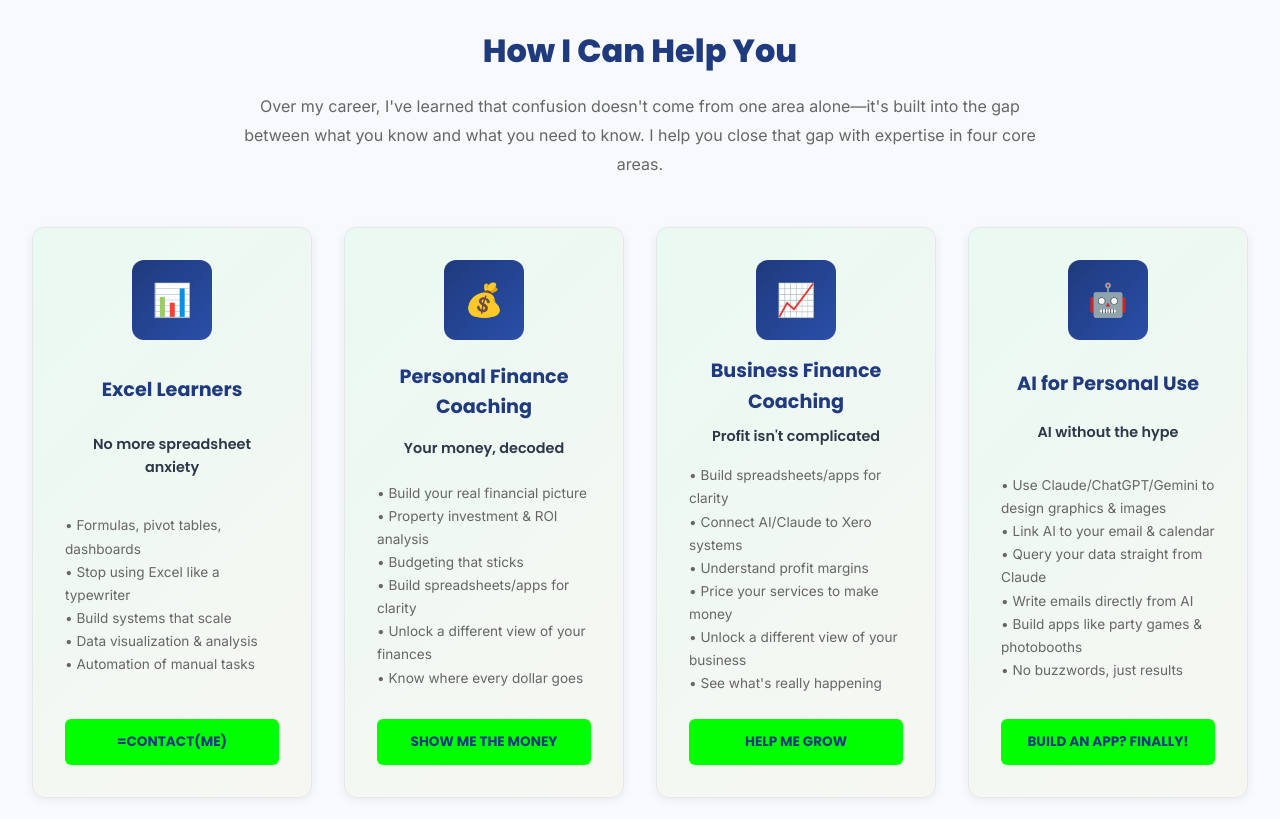
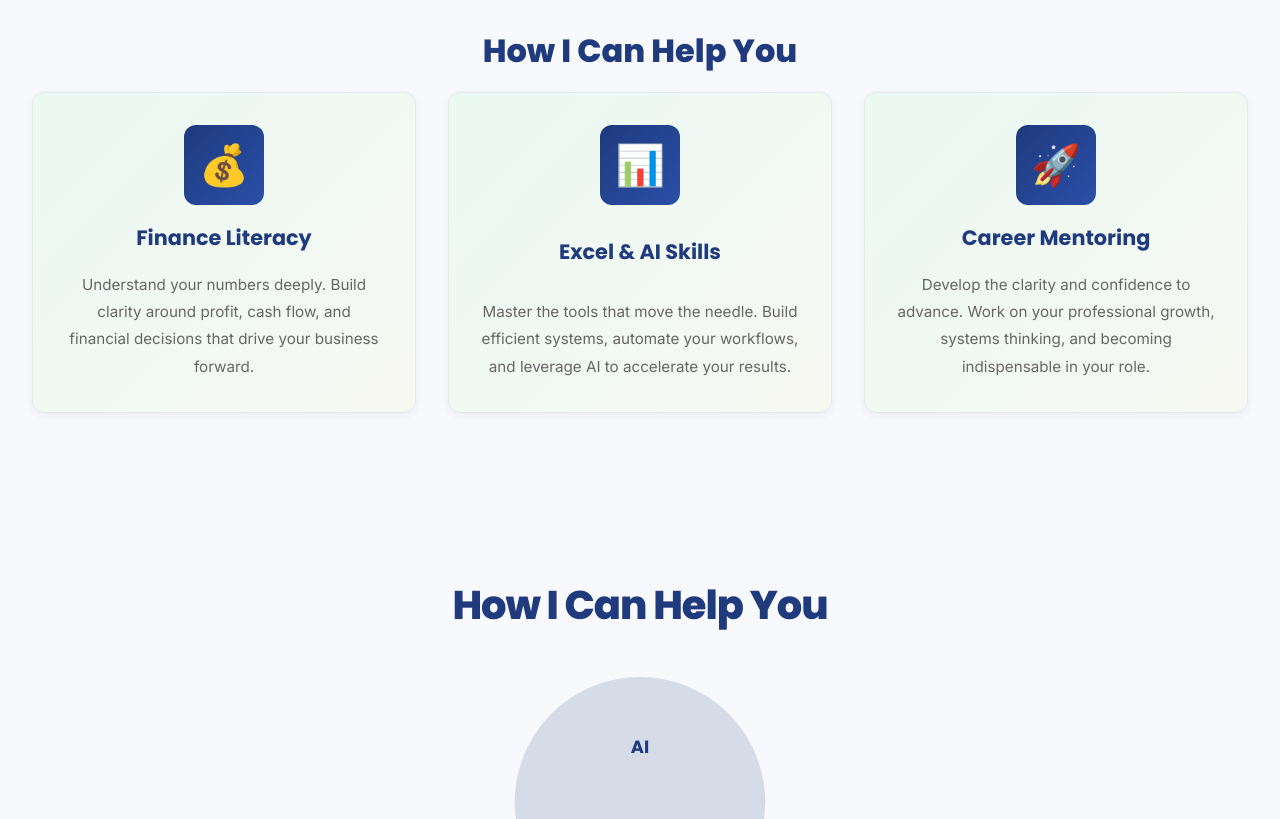
Before and after one commit to aarcheco/appcoaching-website, a React (Create React App) app: page / in a window 1280 px wide. Shown: the part 1240-2059 px from the top of the page. Built offline with nearby package versions, Linux system fonts and the light colour scheme.

Commit message:
fix: Update homepage How I Can Help You with three pillars and fix synthesis paragraph styling

```diff
--- a/src/App.jsx
+++ b/src/App.jsx
@@ -971,26 +971,30 @@ export default function AppCoaching() {
         }}>
           How I Can Help You
         </h2>
-        <p style={{
-          fontSize: '1rem',
-          color: colors.textMuted,
-          marginBottom: '3rem',
-          maxWidth: '800px',
-          margin: '0 auto 3rem',
-          lineHeight: '1.8',
-          textAlign: 'center'
-        }}>
-          Over my career, I've learned that confusion doesn't come from one area alone—it's built into the gap between what you know and what you need to know. I help you close that gap with expertise in four core areas.
-        </p>
-
         <div style={{
           display: 'grid',
           gridTemplateColumns: 'repeat(auto-fit, minmax(280px, 1fr))',
           gap: '2rem',
           marginBottom: '3rem'
         }}>
-          {services.map((service) => (
-            <div key={service.id} style={{
+          {[
+            {
+              icon: '💰',
+              title: 'Finance Literacy',
+              description: 'Understand your numbers deeply. Build clarity around profit, cash flow, and financial decisions that drive your business forward.'
+            },
+            {
+              icon: '📊',
+              title: 'Excel & AI Skills',
+              description: 'Master the tools that move the needle. Build efficient systems, automate your workflows, and leverage AI to accelerate your results.'
+            },
+            {
+              icon: '🚀',
+              title: 'Career Mentoring',
+              description: 'Develop the clarity and confidence to advance. Work on your professional growth, systems thinking, and becoming indispensable in your role.'
+            }
+          ].map((pillar, idx) => (
+            <div key={idx} style={{
               background: `linear-gradient(135deg, rgba(0, 255, 65, 0.05) 0%, rgba(255, 217, 61, 0.05) 100%)`,
               border: `1px solid ${colors.borderGray}`,
               borderRadius: '12px',
@@ -1003,32 +1007,15 @@ export default function AppCoaching() {
               flexDirection: 'column',
               justifyContent: 'space-between'
             }} onMouseEnter={(e) => { e.currentTarget.style.borderColor = colors.limeGreen; e.currentTarget.style.boxShadow = `0 8px 24px rgba(0, 255, 65, 0.15)`; e.currentTarget.style.background = `linear-gradient(135deg, rgba(0, 255, 65, 0.1) 0%, rgba(255, 217, 61, 0.1) 100%)`; }} onMouseLeave={(e) => { e.currentTarget.style.borderColor = colors.borderGray; e.currentTarget.style.boxShadow = '0 2px 8px rgba(0,0,0,0.06)'; e.currentTarget.style.background = `linear-gradient(135deg, rgba(0, 255, 65, 0.05) 0%, rgba(255, 217, 61, 0.05) 100%)`; }}>
-              <div style={{ width: '80px', height: '80px', background: `linear-gradient(135deg, ${colors.darkNavy} 0%, ${colors.navy} 100%)`, borderRadius: '12px', display: 'flex', alignItems: 'center', justifyContent: 'center', fontSize: '2rem', margin: '0 auto 1rem' }}>{service.icon}</div>
-              <h3 style={{ fontSize: '1.2rem', color: colors.darkNavy, marginBottom: '0.5rem', fontFamily: "'Poppins', sans-serif", fontWeight: '700' }}>
-                {service.title}
+              <div style={{ width: '80px', height: '80px', background: `linear-gradient(135deg, ${colors.darkNavy} 0%, ${colors.navy} 100%)`, borderRadius: '12px', display: 'flex', alignItems: 'center', justifyContent: 'center', fontSize: '2.5rem', margin: '0 auto 1rem' }}>
+                {pillar.icon}
+              </div>
+              <h3 style={{ fontSize: '1.3rem', color: colors.darkNavy, marginBottom: '1rem', fontFamily: "'Poppins', sans-serif", fontWeight: '700' }}>
+                {pillar.title}
               </h3>
-              <p style={{ fontSize: '0.9rem', color: colors.charcoal, fontWeight: '600', marginBottom: '1rem', fontFamily: "'Poppins', sans-serif" }}>
-                {service.subtitle}
+              <p style={{ fontSize: '0.95rem', color: colors.textMuted, lineHeight: '1.8' }}>
+                {pillar.description}
               </p>
-              <p style={{ fontSize: '0.85rem', color: colors.textMuted, lineHeight: '1.7', marginBottom: '1.5rem', textAlign: 'left', whiteSpace: 'pre-line' }}>
-                {service.description}
-              </p>
-              <a href="https://cal.com/app-coaching-xcgvda" target="_blank" rel="noopener noreferrer" style={{
-                background: colors.limeGreen,
-                color: colors.darkNavy,
-                border: 'none',
-                padding: '0.75rem 1.5rem',
-                borderRadius: '6px',
-                fontWeight: '700',
-                fontSize: '0.85rem',
-                cursor: 'pointer',
-                fontFamily: "'Poppins', sans-serif",
-                textAlign: 'center',
-                textDecoration: 'none',
-                display: 'block'
-              }}>
-                {service.cta.toUpperCase()}
-              </a>
             </div>
           ))}
         </div>
@@ -1050,13 +1037,13 @@ export default function AppCoaching() {
           textAlign: 'center'
         }}>
           <p style={{ marginBottom: '1.5rem' }}>
-            Here's what I've learned: <span style={{ color: colors.limeGreen, fontWeight: '700' }}>The real power isn't in any single tool.</span> Excel alone won't move you forward. AI without structure is just noise. Finance without systems is firefighting.
+            Here's what I've learned: <span style={{ fontWeight: '700', textDecoration: 'underline' }}>The real power isn't in any single tool.</span> Excel alone won't move you forward. AI without structure is just noise. Finance without systems is firefighting.
           </p>
           <p style={{ marginBottom: '1.5rem' }}>
-            It's when you understand how <span style={{ color: colors.limeGreen, fontWeight: '700' }}>these systems work together</span>—how your Excel models feed your financial analysis, how AI accelerates your learning, how your processes and workflows connect to your actual business outcomes—that everything changes.
+            It's when you understand how <span style={{ fontWeight: '700', textDecoration: 'underline' }}>these systems work together</span>—how your Excel models feed your financial analysis, how AI accelerates your learning, how your processes and workflows connect to your actual business outcomes—that everything changes.
           </p>
           <p>
-            The more you recognize their interconnectedness, the more <span style={{ color: colors.limeGreen, fontWeight: '700' }}>confident and capable</span> you become working cross-functionally. You see patterns others miss. You move faster. You have real <span style={{ color: colors.limeGreen, fontWeight: '700' }}>insight</span> instead of just data.
+            The more you recognize their interconnectedness, the more <span style={{ fontWeight: '700', fontStyle: 'italic' }}>confident and capable</span> you become working cross-functionally. You see patterns others miss. You move faster. You have real <span style={{ fontWeight: '700', fontStyle: 'italic' }}>insight</span> instead of just data.
           </p>
         </div>
       </section>
```
